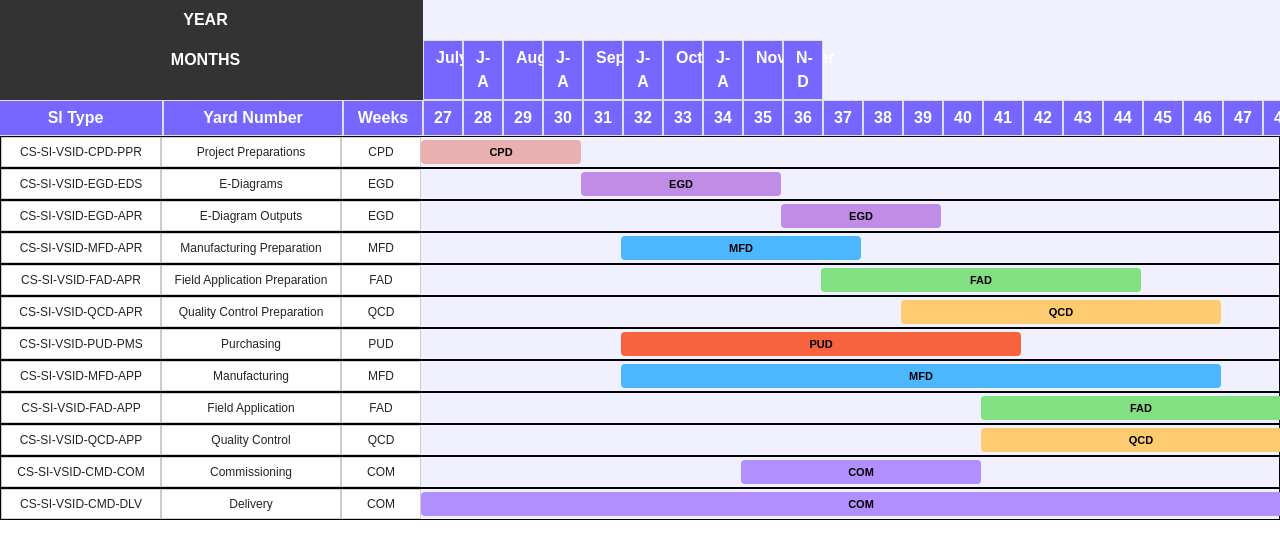
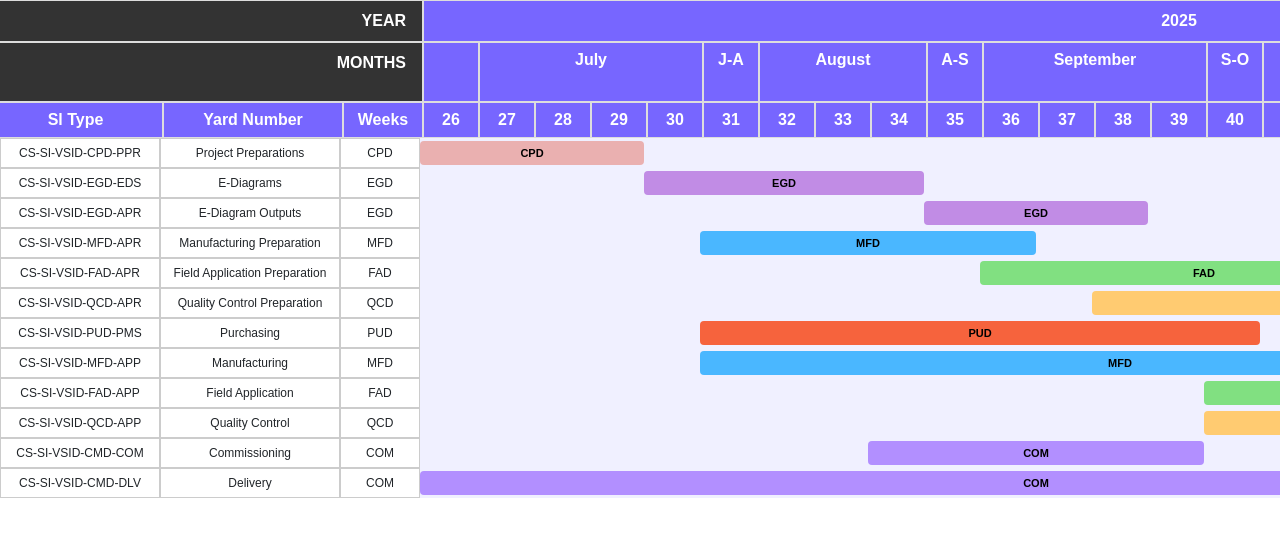
Before and after one commit to alpersevincler/Nodejs-Reactjs-Express-Mssql-Authentication-App-2, a React (Vite) app in the folder frontEnd/: page /gantt in a window 1280 px wide. Shown: the top 558 px of the page. Built offline with nearby package versions, Linux system fonts and the light colour scheme.

Commit message:
Enhance Gantt Chart layout and styling for improved readability

```diff
--- a/frontEnd/src/pages/GanttChart .jsx
+++ b/frontEnd/src/pages/GanttChart .jsx
@@ -17,27 +17,60 @@ const GanttChart = () => {
     { code: 'CS-SI-VSID-CMD-DLV', desc: 'Delivery', className: 'com', colStart: 1, span: 22, label: 'COM' },
   ];
 
-  const months = ["July", "J-A", "August", "J-A", "September", "J-A", "October", "J-A", "November", "N-D"];
-
   return (
     <div className="gantt-container">
       {/* Header Rows */}
       <div className="gantt-header">
         <div className="row year-row">
           <div className="cell year-label" style={{ gridColumn: '1 / span 3' }}>YEAR</div>
+          <div className="cell year-cell" style={{ gridColumn: '4 / span 27' }}>2025</div>
+          <div className="cell year-cell" style={{ gridColumn: '31 / span 52' }}>2026</div>
+          <div className="cell year-cell" style={{ gridColumn: '83 / span 52' }}>2027</div>
         </div>
         <div className="row months-row">
           <div className="cell months-label" style={{ gridColumn: '1 / span 3' }}>MONTHS</div>
-          {months.map((month, i) => (
-            <div className="cell month-cell" key={i}>{month}</div>
-          ))}
+          <div className="cell month-cell" style={{ gridColumn: '4 / span 1' }}></div> {/* BOŞ HÜCRE */}
+          <div className="cell month-cell" style={{ gridColumn: '5 / span 4' }}>July</div>
+          <div className="cell month-cell" style={{ gridColumn: '9 / span 1' }}>J-A</div>
+          <div className="cell month-cell" style={{ gridColumn: '10 / span 3' }}>August</div>
+          <div className="cell month-cell" style={{ gridColumn: '13 / span 1' }}>A-S</div>
+          <div className="cell month-cell" style={{ gridColumn: '14 / span 4' }}>September</div>
+          <div className="cell month-cell" style={{ gridColumn: '18 / span 1' }}>S-O</div>
+          <div className="cell month-cell" style={{ gridColumn: '19 / span 3' }}>October</div>
+          <div className="cell month-cell">O-N</div>
+          <div className="cell month-cell" style={{ gridColumn: '23 / span 3' }}>November</div>
+          <div className="cell month-cell">N-D</div>
+          <div className="cell month-cell" style={{ gridColumn: '27 / span 4' }}>December</div>
+          <div className="cell month-cell">D-J</div>
+          <div className="cell month-cell" style={{ gridColumn: '32 / span 3' }}>January</div>
+          <div className="cell month-cell">J-B</div>
+          <div className="cell month-cell" style={{ gridColumn: '36 / span 3' }}>February</div>
+          <div className="cell month-cell">F-M</div>
+          <div className="cell month-cell" style={{ gridColumn: '40 / span 4' }}>March</div>
+          <div className="cell month-cell">M-A</div>
+          <div className="cell month-cell" style={{ gridColumn: '45 / span 3' }}>April</div>
+          <div className="cell month-cell">A-M</div>
+          <div className="cell month-cell" style={{ gridColumn: '49 / span 3' }}>May</div>
+          <div className="cell month-cell">M-J</div>
         </div>
         <div className="row weeks-row">
           <div className="cell">Sl Type</div>
           <div className="cell">Yard Number</div>
           <div className="cell">Weeks</div>
-          {[...Array(22)].map((_, i) => (
-            <div className="cell" key={i}>{27 + i}</div>
+
+          {/* İlk bölüm: 26 → 52 */}
+          {[...Array(27)].map((_, i) => (
+            <div className="cell" key={`first-${i}`}>{26 + i}</div>
+          ))}
+
+          {/* İkinci bölüm: 1 → 52 */}
+          {[...Array(52)].map((_, i) => (
+            <div className="cell" key={`second-${i}`}>{i + 1}</div>
+          ))}
+
+          {/* Üçüncü bölüm: 1 → 52 */}
+          {[...Array(52)].map((_, i) => (
+            <div className="cell" key={`third-${i}`}>{i + 1}</div>
           ))}
         </div>
       </div>
--- a/frontEnd/src/pages/GanttChart.css
+++ b/frontEnd/src/pages/GanttChart.css
@@ -1,6 +1,6 @@
 .gantt-container {
   width: 100%;
-  overflow-x: auto;
+  overflow-x: auto; /* Scroll aktif */
   font-family: Arial, sans-serif;
   background: #f0f0ff;
   box-sizing: border-box;
@@ -8,16 +8,27 @@
 
 .gantt-header .row {
   display: grid;
-  grid-template-columns: 175px 180px 80px repeat(22, 40px);
+  grid-template-columns: 175px 180px 80px repeat(300, 56px); /* SABİT sütunlar */
 }
 
 .year-row .year-label,
 .months-row .months-label {
   background: #333;
   color: white;
+  text-align: right;
+  padding: 8px 0;
+  font-weight: bold;
+  border: 1px solid #ddd;
+  padding-right: 1rem;
+}
+
+.year-cell {
+  background: #7766ff;
+  color: white;
   text-align: center;
   padding: 8px 0;
   font-weight: bold;
+  border: 1px solid #ddd;
 }
 
 .month-cell {
@@ -45,9 +56,9 @@
 
 .gantt-row {
   display: grid;
-  grid-template-columns: 160px 180px 80px repeat(22, 40px);
+  grid-template-columns: 160px 180px 80px repeat(300, 56px); /* Aynı sütun yapısı */
   align-items: center;
-  border: 0.5px solid #000000;
+  /* border: 0.5px solid #000000; */
 }
 
 .row-info {
@@ -60,7 +71,7 @@
 
 .row-timeline {
   display: grid;
-  grid-template-columns: repeat(22, 40px);
+  grid-template-columns: repeat(300, 56px); /* Yine sabit sütunlar */
   position: relative;
 }
 
@@ -81,12 +92,18 @@
 .task-block.pud { background-color: #f6633d; }
 .task-block.com { background-color: #b28fff; }
 
+.task-block:hover {
+  opacity: 0.8;
+  cursor: pointer;
+}
+/*
 @media (max-width: 768px) {
   .gantt-header .row,
   .gantt-row {
-    grid-template-columns: 120px 120px 60px repeat(22, 30px);
+    grid-template-columns: 160px 180px 80px repeat(27, 40px);
   }
 
   .row-info { font-size: 10px; }
   .task-block { font-size: 10px; }
 }
+ */
```
